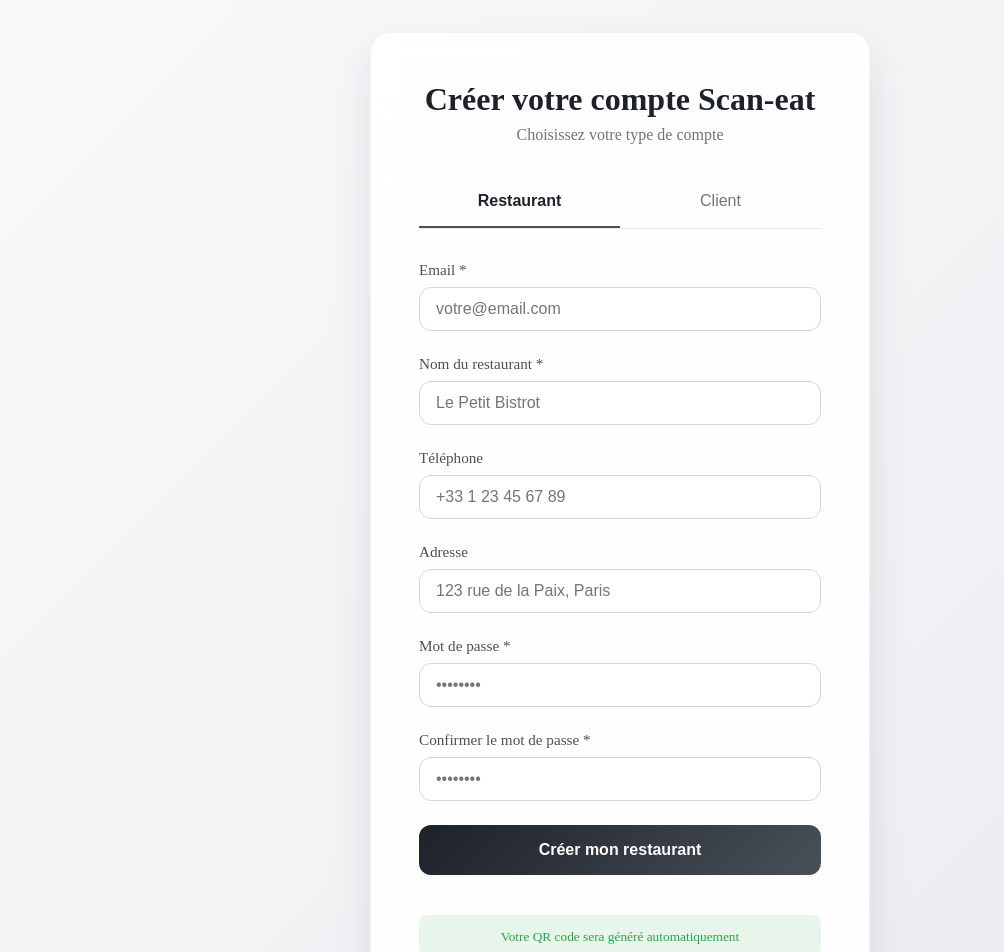
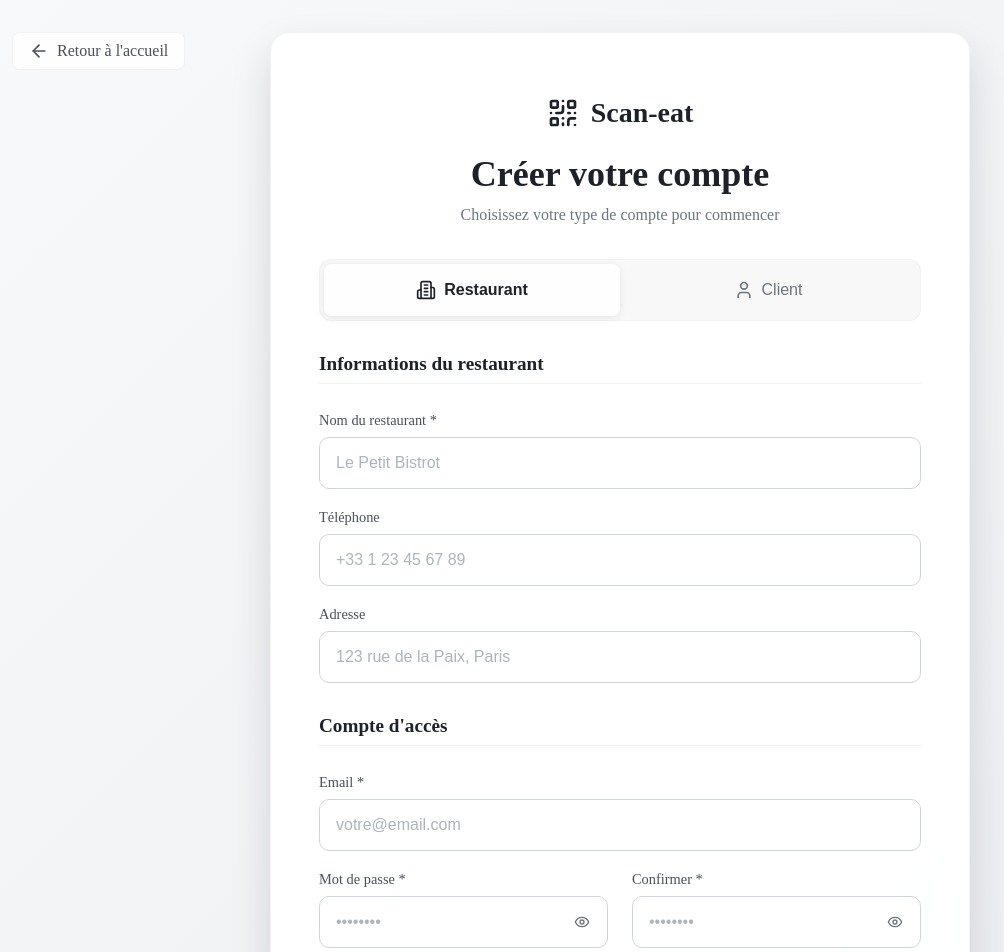
Before and after one commit to FaresBENAI/Scan-eat, a Next.js app: page /auth/register in a window 1280 px wide. Shown: the top 952 px of the page, without its empty margins (20-1024 px from the left). Built offline with nearby package versions, Linux system fonts and the light colour scheme; no server answers.

Commit message:
Improve Register page: mobile-first responsive design, better form validation, password toggles, enhanced UX and consistent neutral design

```diff
--- a/src/app/auth/register/page.js
+++ b/src/app/auth/register/page.js
@@ -4,11 +4,13 @@
 import { supabase } from '../../../lib/supabase';
 import { useRouter } from 'next/navigation';
 import Link from 'next/link';
-import QRCode from 'qrcode';
+import { QrCode, User, Building2, Eye, EyeOff, ArrowLeft } from 'lucide-react';
 import './register.css';
 
 export default function Register() {
   const [activeTab, setActiveTab] = useState('restaurant');
+  const [showPassword, setShowPassword] = useState(false);
+  const [showConfirmPassword, setShowConfirmPassword] = useState(false);
 
   // Restaurant form data
   const [restaurantData, setRestaurantData] = useState({
@@ -38,6 +40,7 @@
       ...restaurantData,
       [e.target.name]: e.target.value
     });
+    if (error) setError('');
   };
 
   const handleClientChange = (e) => {
@@ -45,12 +48,14 @@
       ...clientData,
       [e.target.name]: e.target.value
     });
+    if (error) setError('');
   };
 
   const generateQRCode = async (restaurantId) => {
     try {
       const menuUrl = `${window.location.origin}/menu/${restaurantId}`;
-      const qrCodeDataUrl = await QRCode.toDataURL(menuUrl, {
+      const QRCode = await import('qrcode');
+      const qrCodeDataUrl = await QRCode.default.toDataURL(menuUrl, {
         width: 300,
         margin: 2,
         color: {
@@ -65,19 +70,30 @@
     }
   };
 
+  const validateForm = (data, isRestaurant) => {
+    if (data.password !== data.confirmPassword) {
+      return 'Les mots de passe ne correspondent pas';
+    }
+    if (data.password.length < 6) {
+      return 'Le mot de passe doit contenir au moins 6 caractères';
+    }
+    if (isRestaurant && !data.restaurantName.trim()) {
+      return 'Le nom du restaurant est requis';
+    }
+    if (!isRestaurant && !data.name.trim()) {
+      return 'Le nom est requis';
+    }
+    return null;
+  };
+
   const handleRestaurantRegister = async (e) => {
     e.preventDefault();
     setLoading(true);
     setError('');
 
-    if (restaurantData.password !== restaurantData.confirmPassword) {
-      setError('Les mots de passe ne correspondent pas');
-      setLoading(false);
-      return;
-    }
-
-    if (restaurantData.password.length < 6) {
-      setError('Le mot de passe doit contenir au moins 6 caractères');
+    const validationError = validateForm(restaurantData, true);
+    if (validationError) {
+      setError(validationError);
       setLoading(false);
       return;
     }
@@ -126,14 +142,9 @@
     setLoading(true);
     setError('');
 
-    if (clientData.password !== clientData.confirmPassword) {
-      setError('Les mots de passe ne correspondent pas');
-      setLoading(false);
-      return;
-    }
-
-    if (clientData.password.length < 6) {
-      setError('Le mot de passe doit contenir au moins 6 caractères');
+    const validationError = validateForm(clientData, false);
+    if (validationError) {
+      setError(validationError);
       setLoading(false);
       return;
     }
@@ -170,49 +181,56 @@
     setLoading(false);
   };
 
+  const currentData = activeTab === 'restaurant' ? restaurantData : clientData;
+
   return (
-    <div className="auth-container">
-      <div className="auth-card register-card">
-        <div className="auth-header">
-          <h1>Créer votre compte Scan-eat</h1>
-          <p>Choisissez votre type de compte</p>
+    <div className="register-container">
+      {/* Back button */}
+      <Link href="/" className="back-btn">
+        <ArrowLeft size={20} />
+        <span>Retour à l'accueil</span>
+      </Link>
+
+      <div className="register-card">
+        <div className="register-header">
+          <div className="logo">
+            <QrCode size={32} />
+            <span>Scan-eat</span>
+          </div>
+          <h1>Créer votre compte</h1>
+          <p>Choisissez votre type de compte pour commencer</p>
         </div>
 
         {/* Tabs */}
         <div className="tabs">
           <button
             className={`tab ${activeTab === 'restaurant' ? 'active' : ''}`}
-            onClick={() => setActiveTab('restaurant')}
+            onClick={() => {
+              setActiveTab('restaurant');
+              setError('');
+            }}
           >
-            Restaurant
+            <Building2 size={20} />
+            <span>Restaurant</span>
           </button>
           <button
             className={`tab ${activeTab === 'client' ? 'active' : ''}`}
-            onClick={() => setActiveTab('client')}
+            onClick={() => {
+              setActiveTab('client');
+              setError('');
+            }}
           >
-            Client
+            <User size={20} />
+            <span>Client</span>
           </button>
         </div>
 
         {/* Restaurant Form */}
         {activeTab === 'restaurant' && (
-          <form onSubmit={handleRestaurantRegister} className="auth-form">
-            <div className="form-row">
-              <div className="form-group">
-                <label htmlFor="email">Email *</label>
-                <input
-                  id="email"
-                  name="email"
-                  type="email"
-                  value={restaurantData.email}
-                  onChange={handleRestaurantChange}
-                  required
-                  placeholder="votre@email.com"
-                />
-              </div>
-            </div>
+          <form onSubmit={handleRestaurantRegister} className="register-form">
+            <div className="form-section">
+              <h3>Informations du restaurant</h3>
 
-            <div className="form-row">
               <div className="form-group">
                 <label htmlFor="restaurantName">Nom du restaurant *</label>
                 <input
@@ -223,8 +241,8 @@
                   onChange={handleRestaurantChange}
                   required
                   placeholder="Le Petit Bistrot"
+                  className={error && !restaurantData.restaurantName ? 'error' : ''}
                 />
-              </div>
               </div>
 
               <div className="form-row">
@@ -241,7 +259,6 @@
                 </div>
               </div>
 
-            <div className="form-row">
               <div className="form-group">
                 <label htmlFor="address">Adresse</label>
                 <input
@@ -255,52 +272,94 @@
               </div>
             </div>
 
+            <div className="form-section">
+              <h3>Compte d'accès</h3>
+
+              <div className="form-group">
+                <label htmlFor="email">Email *</label>
+                <input
+                  id="email"
+                  name="email"
+                  type="email"
+                  value={restaurantData.email}
+                  onChange={handleRestaurantChange}
+                  required
+                  placeholder="votre@email.com"
+                  className={error && !restaurantData.email ? 'error' : ''}
+                />
+              </div>
+
               <div className="form-row">
                 <div className="form-group">
                   <label htmlFor="password">Mot de passe *</label>
+                  <div className="password-input">
                     <input
                       id="password"
                       name="password"
-                  type="password"
+                      type={showPassword ? 'text' : 'password'}
                       value={restaurantData.password}
                       onChange={handleRestaurantChange}
                       required
                       placeholder="••••••••"
+                      className={error && restaurantData.password.length < 6 ? 'error' : ''}
                     />
+                    <button
+                      type="button"
+                      className="password-toggle"
+                      onClick={() => setShowPassword(!showPassword)}
+                    >
+                      {showPassword ? <EyeOff size={16} /> : <Eye size={16} />}
+                    </button>
                   </div>
                 </div>
 
-            <div className="form-row">
                 <div className="form-group">
-                <label htmlFor="confirmPassword">Confirmer le mot de passe *</label>
+                  <label htmlFor="confirmPassword">Confirmer *</label>
+                  <div className="password-input">
                     <input
                       id="confirmPassword"
                       name="confirmPassword"
-                  type="password"
+                      type={showConfirmPassword ? 'text' : 'password'}
                       value={restaurantData.confirmPassword}
                       onChange={handleRestaurantChange}
                       required
                       placeholder="••••••••"
+                      className={error && restaurantData.password !== restaurantData.confirmPassword ? 'error' : ''}
                     />
+                    <button
+                      type="button"
+                      className="password-toggle"
+                      onClick={() => setShowConfirmPassword(!showConfirmPassword)}
+                    >
+                      {showConfirmPassword ? <EyeOff size={16} /> : <Eye size={16} />}
+                    </button>
+                  </div>
+                </div>
               </div>
             </div>
 
             {error && <div className="error-message">{error}</div>}
 
-            <button type="submit" disabled={loading} className="auth-button">
-              {loading ? 'Création du compte...' : 'Créer mon restaurant'}
+            <button type="submit" disabled={loading} className="submit-btn">
+              {loading ? (
+                <div className="loading-spinner"></div>
+              ) : (
+                'Créer mon restaurant'
+              )}
             </button>
 
-            <div className="qr-info">
-              <p><small>Votre QR code sera généré automatiquement</small></p>
+            <div className="form-info">
+              <p>Votre QR code sera généré automatiquement</p>
             </div>
           </form>
         )}
 
         {/* Client Form */}
         {activeTab === 'client' && (
-          <form onSubmit={handleClientRegister} className="auth-form">
-            <div className="form-row">
+          <form onSubmit={handleClientRegister} className="register-form">
+            <div className="form-section">
+              <h3>Informations personnelles</h3>
+
               <div className="form-group">
                 <label htmlFor="clientName">Nom complet *</label>
                 <input
@@ -311,26 +370,10 @@
                   onChange={handleClientChange}
                   required
                   placeholder="Jean Dupont"
+                  className={error && !clientData.name ? 'error' : ''}
                 />
               </div>
-            </div>
 
-            <div className="form-row">
-              <div className="form-group">
-                <label htmlFor="clientEmail">Email *</label>
-                <input
-                  id="clientEmail"
-                  name="email"
-                  type="email"
-                  value={clientData.email}
-                  onChange={handleClientChange}
-                  required
-                  placeholder="jean@email.com"
-                />
-              </div>
-            </div>
-
-            <div className="form-row">
               <div className="form-group">
                 <label htmlFor="clientPhone">Téléphone</label>
                 <input
@@ -344,53 +387,92 @@
               </div>
             </div>
 
+            <div className="form-section">
+              <h3>Compte d'accès</h3>
+
+              <div className="form-group">
+                <label htmlFor="clientEmail">Email *</label>
+                <input
+                  id="clientEmail"
+                  name="email"
+                  type="email"
+                  value={clientData.email}
+                  onChange={handleClientChange}
+                  required
+                  placeholder="jean@email.com"
+                  className={error && !clientData.email ? 'error' : ''}
+                />
+              </div>
+
               <div className="form-row">
                 <div className="form-group">
                   <label htmlFor="clientPassword">Mot de passe *</label>
+                  <div className="password-input">
                     <input
                       id="clientPassword"
                       name="password"
-                  type="password"
+                      type={showPassword ? 'text' : 'password'}
                       value={clientData.password}
                       onChange={handleClientChange}
                       required
                       placeholder="••••••••"
+                      className={error && clientData.password.length < 6 ? 'error' : ''}
                     />
+                    <button
+                      type="button"
+                      className="password-toggle"
+                      onClick={() => setShowPassword(!showPassword)}
+                    >
+                      {showPassword ? <EyeOff size={16} /> : <Eye size={16} />}
+                    </button>
                   </div>
                 </div>
 
-            <div className="form-row">
                 <div className="form-group">
-                <label htmlFor="clientConfirmPassword">Confirmer le mot de passe *</label>
+                  <label htmlFor="clientConfirmPassword">Confirmer *</label>
+                  <div className="password-input">
                     <input
                       id="clientConfirmPassword"
                       name="confirmPassword"
-                  type="password"
+                      type={showConfirmPassword ? 'text' : 'password'}
                       value={clientData.confirmPassword}
                       onChange={handleClientChange}
                       required
                       placeholder="••••••••"
+                      className={error && clientData.password !== clientData.confirmPassword ? 'error' : ''}
                     />
+                    <button
+                      type="button"
+                      className="password-toggle"
+                      onClick={() => setShowConfirmPassword(!showConfirmPassword)}
+                    >
+                      {showConfirmPassword ? <EyeOff size={16} /> : <Eye size={16} />}
+                    </button>
+                  </div>
+                </div>
               </div>
             </div>
 
             {error && <div className="error-message">{error}</div>}
 
-            <button type="submit" disabled={loading} className="auth-button">
-              {loading ? 'Création du compte...' : 'Créer mon compte client'}
+            <button type="submit" disabled={loading} className="submit-btn">
+              {loading ? (
+                <div className="loading-spinner"></div>
+              ) : (
+                'Créer mon compte client'
+              )}
             </button>
 
-            <div className="client-info">
-              <p><small>Accédez à l'historique de vos commandes et au suivi en temps réel</small></p>
+            <div className="form-info">
+              <p>Accédez à l'historique de vos commandes et au suivi en temps réel</p>
             </div>
           </form>
         )}
 
-        <div className="auth-footer">
+        <div className="register-footer">
           <p>Vous avez déjà un compte ?{' '}
             <Link href="/auth/login">Se connecter</Link>
           </p>
-          <Link href="/" className="back-home">← Retour à l'accueil</Link>
         </div>
       </div>
     </div>
--- a/src/app/auth/register/register.css
+++ b/src/app/auth/register/register.css
@@ -1,53 +1,107 @@
-@import '../login/login.css';
-
-.register-card {
-  max-width: 500px;
+/* Container principal */
+.register-container {
+ min-height: 100vh;
+ background: linear-gradient(135deg, #f8f9fa 0%, #e9ecef 100%);
+ display: flex;
+ flex-direction: column;
+ align-items: center;
+ padding: 1rem;
+ position: relative;
 }
 
-.form-row {
+/* Bouton retour */
+.back-btn {
+ position: absolute;
+ top: 1rem;
+ left: 1rem;
  display: flex;
-  gap: 1rem;
+ align-items: center;
+ gap: 0.5rem;
+ color: #495057;
+ text-decoration: none;
+ font-weight: 500;
+ padding: 0.5rem 1rem;
+ border-radius: 8px;
+ background: rgba(255, 255, 255, 0.8);
+ backdrop-filter: blur(8px);
+ transition: all 0.2s ease;
+ font-size: 0.9rem;
+ border: 1px solid rgba(208, 213, 221, 0.3);
+ z-index: 10;
 }
 
-.form-row .form-group {
-  flex: 1;
+.back-btn:hover {
+ background: rgba(255, 255, 255, 0.95);
+ transform: translateY(-1px);
+ box-shadow: 0 4px 12px rgba(29, 33, 41, 0.1);
 }
 
-@media (max-width: 600px) {
-  .form-row {
-    flex-direction: column;
-    gap: 1.5rem;
-  }
+/* Card principale */
+.register-card {
+ background: rgba(255, 255, 255, 0.95);
+ backdrop-filter: blur(12px);
+ border-radius: 20px;
+ padding: 2rem 1.5rem;
+ width: 100%;
+ max-width: 500px;
+ box-shadow: 0 20px 40px rgba(29, 33, 41, 0.15);
+ border: 1px solid rgba(208, 213, 221, 0.3);
+ margin-top: 4rem;
+ margin-bottom: 2rem;
 }
 
-.qr-info {
+/* Header */
+.register-header {
  text-align: center;
-  margin-top: 1rem;
+ margin-bottom: 2rem;
 }
 
-.qr-info p {
-  color: #28a745;
-  background: rgba(40, 167, 69, 0.1);
-  padding: 0.75rem;
-  border-radius: 8px;
-  font-weight: 500;
+.logo {
+ display: flex;
+ align-items: center;
+ justify-content: center;
+ gap: 0.75rem;
+ margin-bottom: 1.5rem;
+ color: #1d2129;
+ font-weight: 700;
+ font-size: 1.5rem;
+}
+
+.register-header h1 {
+ color: #1d2129;
+ font-size: 1.75rem;
+ font-weight: 700;
+ margin-bottom: 0.5rem;
+}
+
+.register-header p {
+ color: #6c757d;
+ font-size: 0.95rem;
+ line-height: 1.5;
 }
 
 /* Tabs */
 .tabs {
  display: flex;
  margin-bottom: 2rem;
-  border-bottom: 1px solid #e9ecef;
+ background: rgba(29, 33, 41, 0.03);
+ border-radius: 12px;
+ padding: 0.25rem;
+ border: 1px solid rgba(208, 213, 221, 0.2);
 }
 
 .tab {
  flex: 1;
-  padding: 1rem;
+ display: flex;
+ align-items: center;
+ justify-content: center;
+ gap: 0.5rem;
+ padding: 0.75rem 1rem;
  background: transparent;
  border: none;
-  border-bottom: 2px solid transparent;
+ border-radius: 8px;
  cursor: pointer;
-  font-size: 1rem;
+ font-size: 0.9rem;
  font-weight: 500;
  color: #6c757d;
  transition: all 0.2s ease;
@@ -55,24 +109,321 @@
 
 .tab:hover {
  color: #495057;
-  background: rgba(29, 33, 41, 0.02);
+ background: rgba(255, 255, 255, 0.5);
 }
 
 .tab.active {
  color: #1d2129;
-  border-bottom-color: #495057;
+ background: rgba(255, 255, 255, 0.9);
  font-weight: 600;
+ box-shadow: 0 2px 8px rgba(29, 33, 41, 0.08);
 }
 
-.client-info {
+/* Formulaire */
+.register-form {
+ display: flex;
+ flex-direction: column;
+ gap: 2rem;
+}
+
+.form-section {
+ display: flex;
+ flex-direction: column;
+ gap: 1.25rem;
+}
+
+.form-section h3 {
+ color: #1d2129;
+ font-size: 1.1rem;
+ font-weight: 600;
+ margin-bottom: 0.5rem;
+ padding-bottom: 0.5rem;
+ border-bottom: 1px solid rgba(208, 213, 221, 0.3);
+}
+
+.form-row {
+ display: flex;
+ flex-direction: column;
+ gap: 1.25rem;
+}
+
+.form-group {
+ display: flex;
+ flex-direction: column;
+ gap: 0.5rem;
+}
+
+.form-group label {
+ color: #495057;
+ font-weight: 500;
+ font-size: 0.9rem;
+}
+
+.form-group input {
+ padding: 0.875rem 1rem;
+ border: 1px solid #d0d5dd;
+ border-radius: 10px;
+ font-size: 0.95rem;
+ background: rgba(255, 255, 255, 0.8);
+ backdrop-filter: blur(8px);
+ transition: all 0.2s ease;
+ color: #1d2129;
+}
+
+.form-group input:focus {
+ outline: none;
+ border-color: #495057;
+ box-shadow: 0 0 0 3px rgba(73, 80, 87, 0.1);
+ background: rgba(255, 255, 255, 0.95);
+}
+
+.form-group input::placeholder {
+ color: #adb5bd;
+}
+
+.form-group input.error {
+ border-color: #dc3545;
+ background: rgba(220, 53, 69, 0.05);
+}
+
+/* Input mot de passe */
+.password-input {
+ position: relative;
+ display: flex;
+ align-items: center;
+}
+
+.password-input input {
+ width: 100%;
+ padding-right: 3rem;
+}
+
+.password-toggle {
+ position: absolute;
+ right: 0.875rem;
+ background: transparent;
+ border: none;
+ color: #6c757d;
+ cursor: pointer;
+ padding: 0.25rem;
+ border-radius: 4px;
+ transition: all 0.2s ease;
+ display: flex;
+ align-items: center;
+ justify-content: center;
+}
+
+.password-toggle:hover {
+ color: #495057;
+ background: rgba(29, 33, 41, 0.05);
+}
+
+/* Messages d'erreur */
+.error-message {
+ background: rgba(220, 53, 69, 0.1);
+ color: #dc3545;
+ padding: 0.75rem 1rem;
+ border-radius: 8px;
+ font-size: 0.9rem;
+ text-align: center;
+ border: 1px solid rgba(220, 53, 69, 0.2);
+}
+
+/* Bouton de soumission */
+.submit-btn {
+ padding: 1rem;
+ background: linear-gradient(135deg, #1d2129 0%, #495057 100%);
+ color: white;
+ border: none;
+ border-radius: 12px;
+ font-size: 1rem;
+ font-weight: 600;
+ cursor: pointer;
+ transition: all 0.2s ease;
+ display: flex;
+ align-items: center;
+ justify-content: center;
+ min-height: 52px;
+}
+
+.submit-btn:hover:not(:disabled) {
+ transform: translateY(-1px);
+ box-shadow: 0 6px 20px rgba(29, 33, 41, 0.25);
+}
+
+.submit-btn:disabled {
+ opacity: 0.7;
+ cursor: not-allowed;
+ transform: none;
+}
+
+/* Loading spinner */
+.loading-spinner {
+ width: 20px;
+ height: 20px;
+ border: 2px solid rgba(255, 255, 255, 0.3);
+ border-top: 2px solid white;
+ border-radius: 50%;
+ animation: spin 1s linear infinite;
+}
+
+@keyframes spin {
+ 0% { transform: rotate(0deg); }
+ 100% { transform: rotate(360deg); }
+}
+
+/* Info form */
+.form-info {
  text-align: center;
  margin-top: 1rem;
 }
 
-.client-info p {
-  color: #3498db;
-  background: rgba(52, 152, 219, 0.1);
+.form-info p {
+ color: #6c757d;
+ background: rgba(29, 33, 41, 0.03);
  padding: 0.75rem;
  border-radius: 8px;
+ font-size: 0.85rem;
+ border: 1px solid rgba(208, 213, 221, 0.2);
+}
+
+/* Footer */
+.register-footer {
+ text-align: center;
+ margin-top: 2rem;
+ padding-top: 1.5rem;
+ border-top: 1px solid rgba(208, 213, 221, 0.3);
+}
+
+.register-footer p {
+ color: #6c757d;
+ font-size: 0.9rem;
+}
+
+.register-footer a {
+ color: #495057;
+ text-decoration: none;
  font-weight: 500;
+ transition: color 0.2s ease;
 }
+
+.register-footer a:hover {
+ color: #1d2129;
+}
+
+/* Responsive Breakpoints */
+
+/* Tablette */
+@media (min-width: 768px) {
+ .register-container {
+   padding: 2rem;
+   justify-content: center;
+ }
+
+ .register-card {
+   padding: 3rem 2.5rem;
+   max-width: 600px;
+   margin-top: 0;
+ }
+
+ .back-btn {
+   top: 2rem;
+   left: 2rem;
+   font-size: 1rem;
+ }
+
+ .register-header h1 {
+   font-size: 2rem;
+ }
+
+ .register-header p {
+   font-size: 1rem;
+ }
+
+ .form-row {
+   flex-direction: row;
+   gap: 1.5rem;
+ }
+
+ .form-row .form-group {
+   flex: 1;
+ }
+
+ .tab {
+   font-size: 1rem;
+   padding: 1rem;
+ }
+
+ .form-group input {
+   font-size: 1rem;
+   padding: 1rem;
+ }
+
+ .submit-btn {
+   font-size: 1.1rem;
+   padding: 1.125rem;
+   min-height: 56px;
+ }
+}
+
+/* Desktop */
+@media (min-width: 1024px) {
+ .register-card {
+   max-width: 700px;
+   padding: 4rem 3rem;
+ }
+
+ .register-header h1 {
+   font-size: 2.25rem;
+ }
+
+ .logo {
+   font-size: 1.75rem;
+ }
+
+ .form-section h3 {
+   font-size: 1.2rem;
+ }
+}
+
+/* Large screens */
+@media (min-width: 1440px) {
+ .register-card {
+   max-width: 800px;
+ }
+}
+
+/* Accessibilité - Focus visible */
+.tab:focus-visible,
+.form-group input:focus-visible,
+.password-toggle:focus-visible,
+.submit-btn:focus-visible,
+.back-btn:focus-visible {
+ outline: 2px solid #495057;
+ outline-offset: 2px;
+}
+
+/* États de validation en temps réel */
+.form-group input:valid:not(:placeholder-shown) {
+ border-color: #28a745;
+}
+
+.form-group input:invalid:not(:placeholder-shown):not(:focus) {
+ border-color: #dc3545;
+}
+
+/* Animation d'entrée */
+.register-card {
+ animation: slideUp 0.3s ease-out;
+}
+
+@keyframes slideUp {
+ from {
+   opacity: 0;
+   transform: translateY(20px);
+ }
+ to {
+   opacity: 1;
+   transform: translateY(0);
+ }
+}
```
Lines whose indentation alone changed are shown as unchanged.
